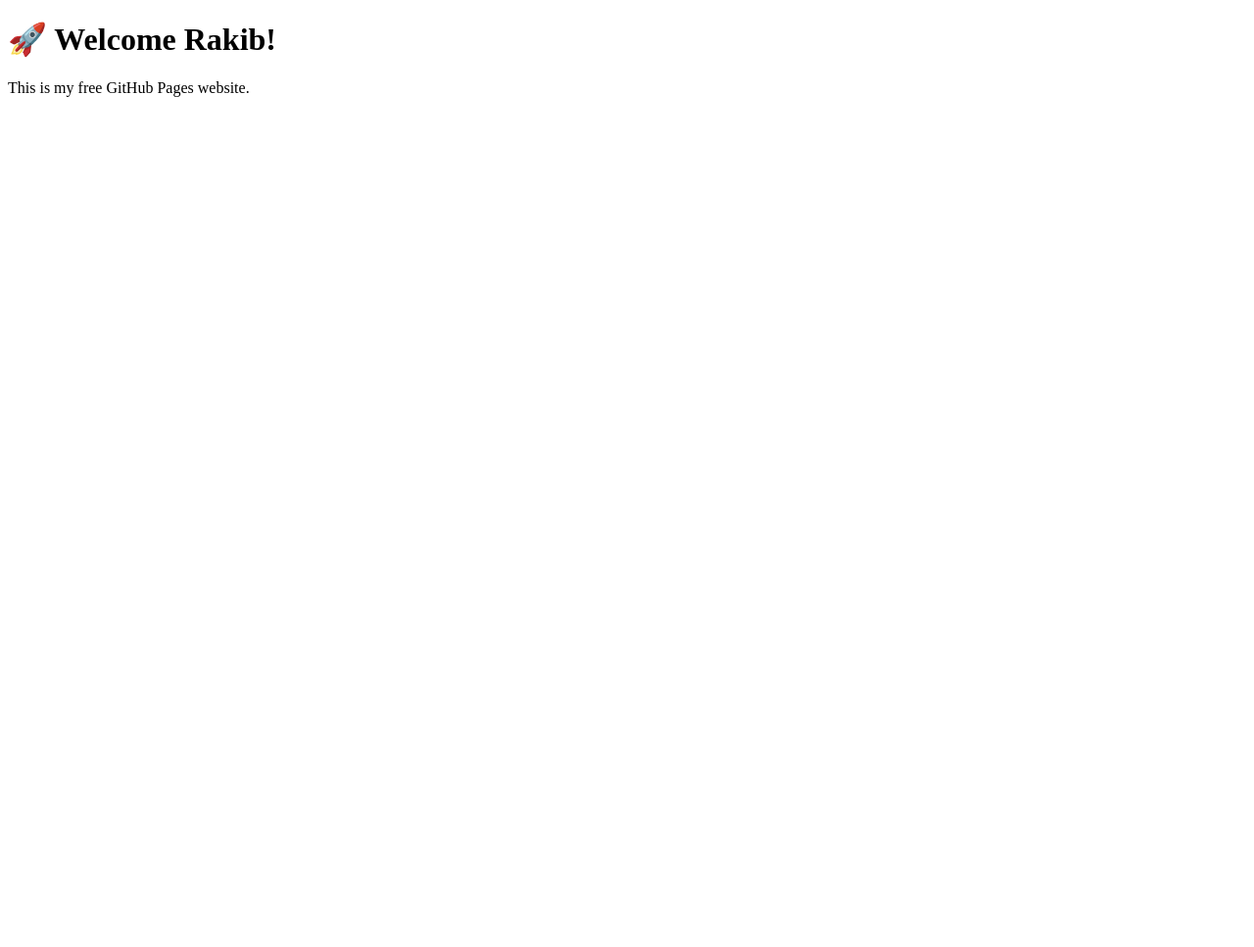
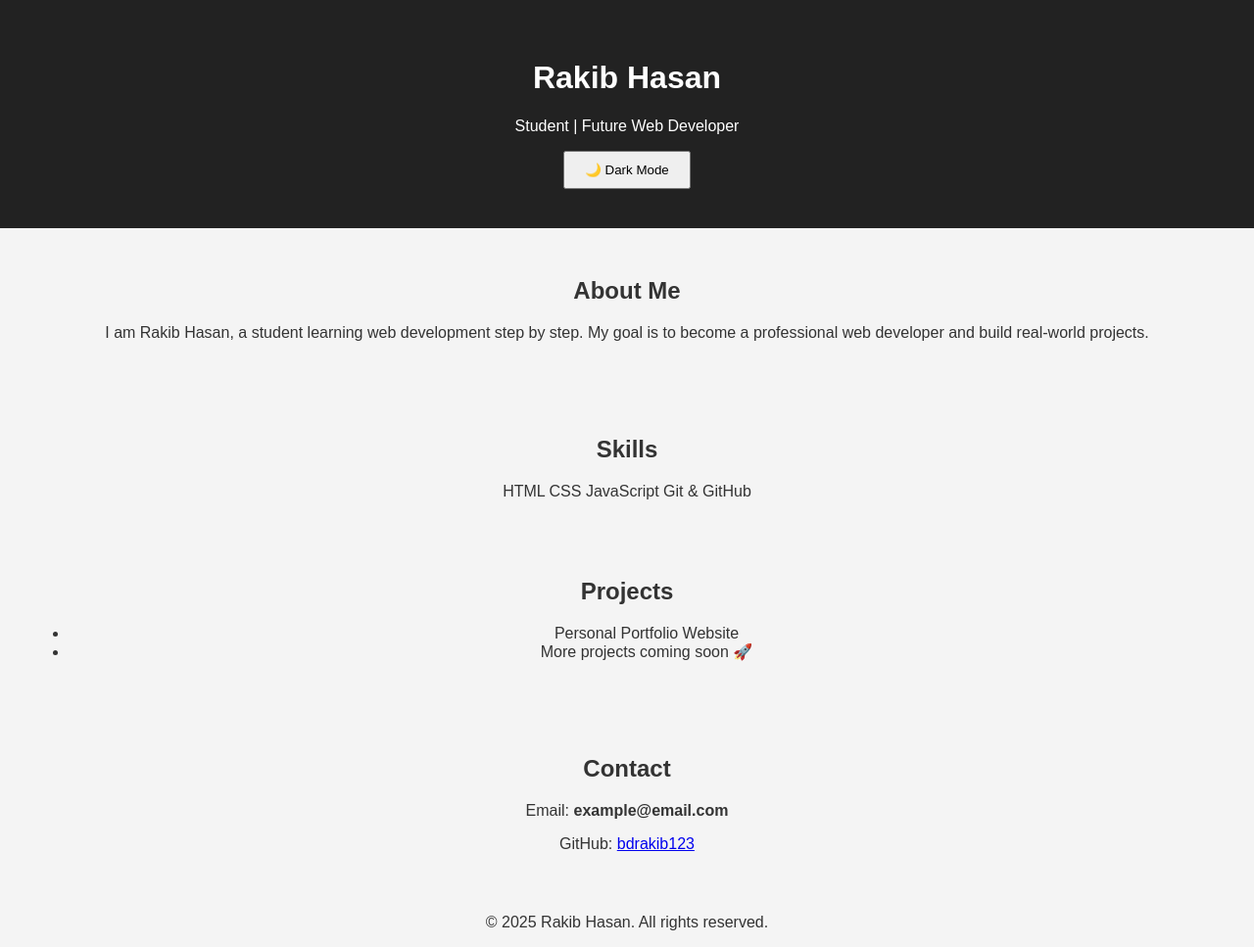
Before and after one commit to bdrakib123/bdrakib123.github.io, a plain HTML site: page index.html in a window 1280 px wide. Shown: the whole page at 98% size. Before the commit the page ends 800 px from the top, so only its background shows below. Drawn offline with Linux system fonts and the light colour scheme.

Commit message:
Update index.html

```diff
--- a/index.html
+++ b/index.html
@@ -2,10 +2,65 @@
 <html lang="en">
 <head>
   <meta charset="UTF-8">
-  <title>Rakib Hasan</title>
+  <meta name="viewport" content="width=device-width, initial-scale=1.0">
+  <title>Rakib Hasan | Portfolio</title>
+  <link rel="stylesheet" href="style.css">
 </head>
 <body>
-  <h1>🚀 Welcome Rakib!</h1>
-  <p>This is my free GitHub Pages website.</p>
+
+  <!-- Hero Section -->
+  <header class="hero">
+    <h1>Rakib Hasan</h1>
+    <p>Student | Future Web Developer</p>
+    <button id="themeBtn">🌙 Dark Mode</button>
+  </header>
+
+  <!-- Main Content -->
+  <main class="container">
+
+    <!-- About -->
+    <section class="card">
+      <h2>About Me</h2>
+      <p>
+        I am Rakib Hasan, a student learning web development step by step.
+        My goal is to become a professional web developer and build real-world projects.
+      </p>
+    </section>
+
+    <!-- Skills -->
+    <section class="card">
+      <h2>Skills</h2>
+      <div class="skills">
+        <span>HTML</span>
+        <span>CSS</span>
+        <span>JavaScript</span>
+        <span>Git & GitHub</span>
+      </div>
+    </section>
+
+    <!-- Projects -->
+    <section class="card">
+      <h2>Projects</h2>
+      <ul>
+        <li>Personal Portfolio Website</li>
+        <li>More projects coming soon 🚀</li>
+      </ul>
+    </section>
+
+    <!-- Contact -->
+    <section class="card">
+      <h2>Contact</h2>
+      <p>Email: <strong>example@email.com</strong></p>
+      <p>GitHub: <a href="https://github.com/bdrakib123" target="_blank">bdrakib123</a></p>
+    </section>
+
+  </main>
+
+  <!-- Footer -->
+  <footer>
+    <p>© 2025 Rakib Hasan. All rights reserved.</p>
+  </footer>
+
+  <script src="script.js"></script>
 </body>
-</html>
+                                                 </html>
```
